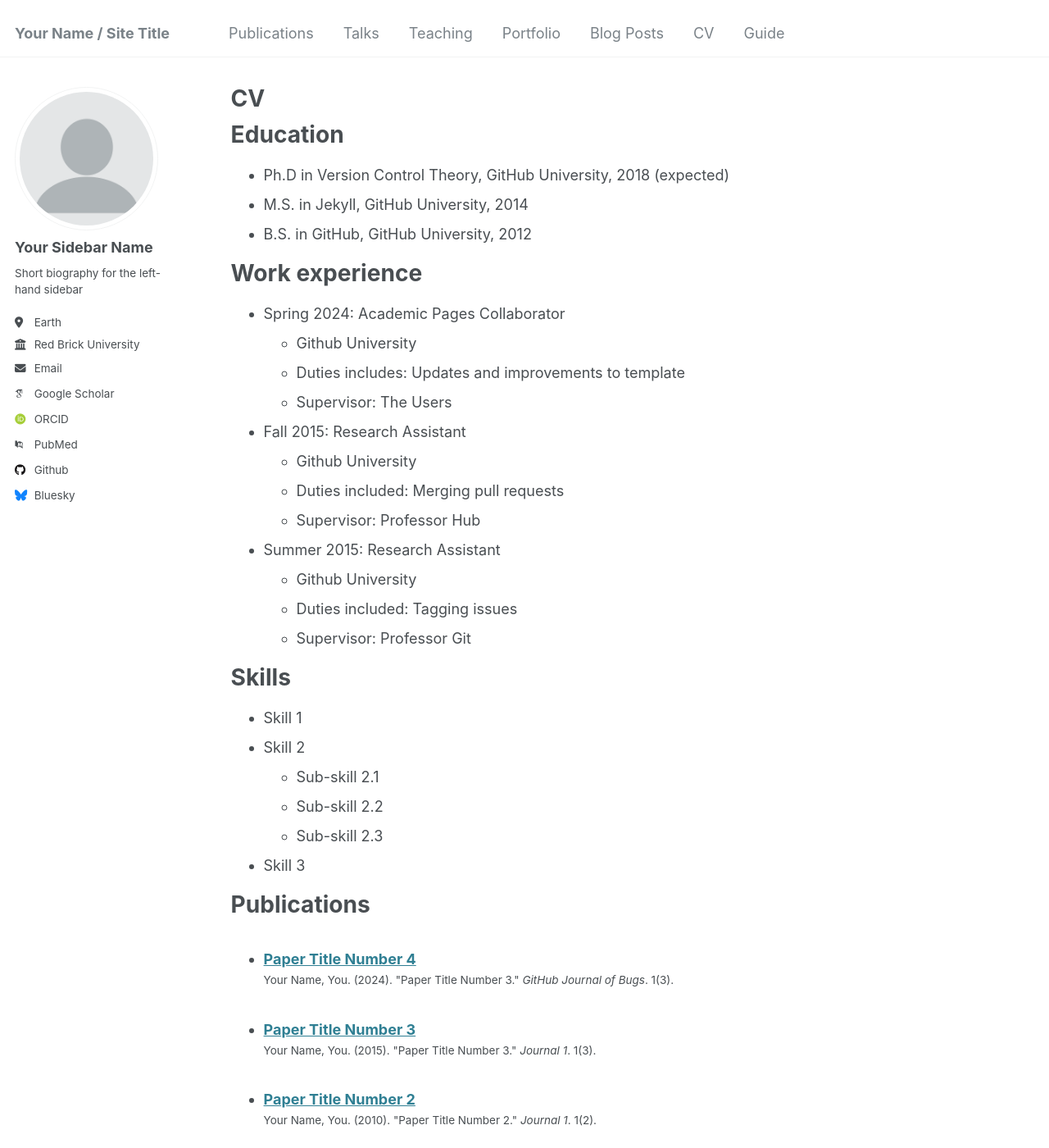
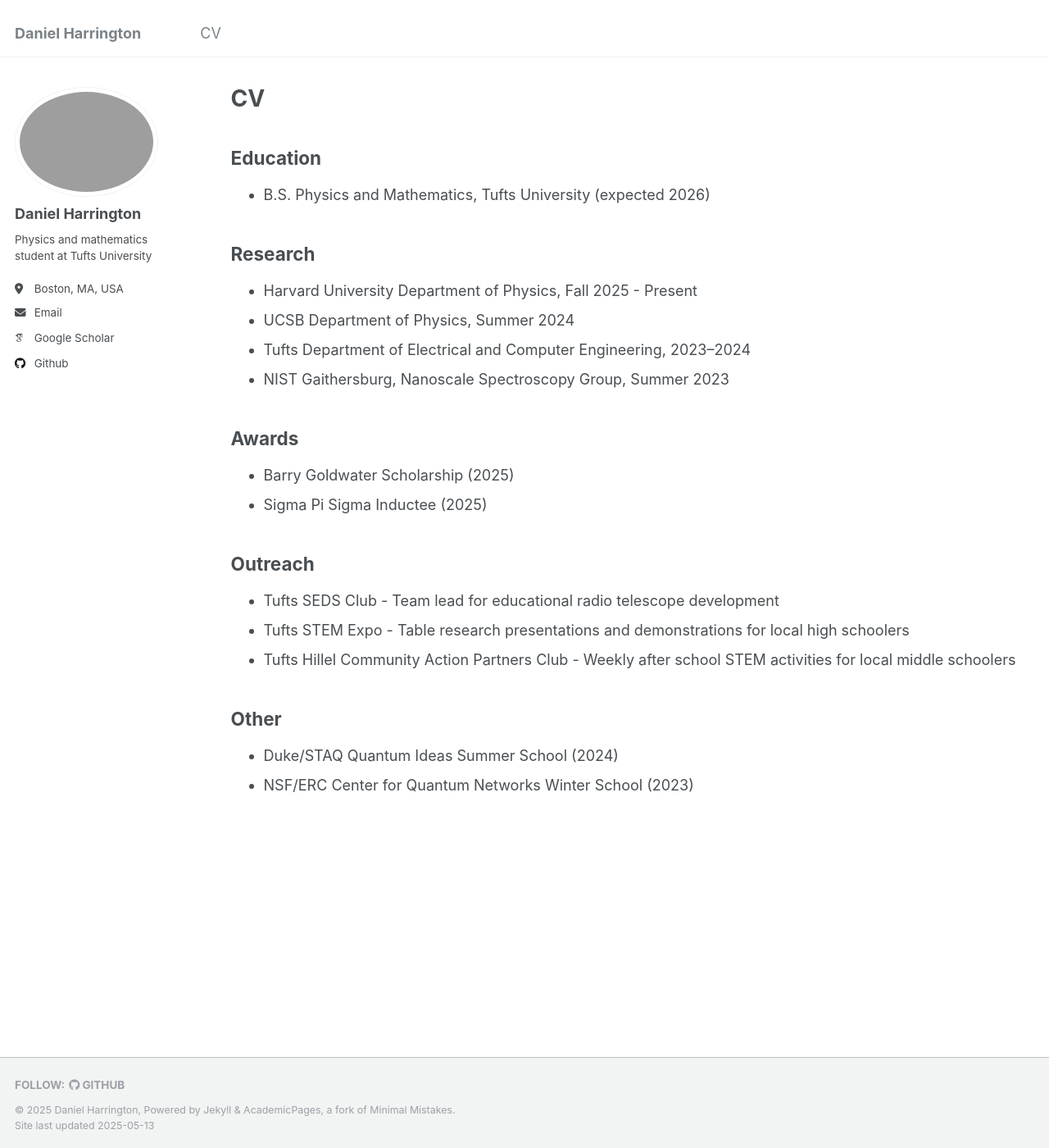
Before and after one commit to dmharrington03/dmharrington03.github.io, a Jekyll site: the page built from _pages/cv.md, in a window 1280 px wide and 1400 px high. Shown: the whole window at 82% size. Built offline with Jekyll 4.4.1, drawn with Linux system fonts in a browser that asks for light colours; some web fonts are replaced; some of the changed text lies outside the part shown.

Commit message:
updated site

```diff
--- a/_config.yml
+++ b/_config.yml
@@ -8,11 +8,11 @@
 
 # Basic Site Settings
 locale                   : "en-US"
-title                    : "Your Name / Site Title"
+title                    : "Daniel Harrington"
 title_separator          : "-"
-name                     : &name "Your Name"
-description              : &description "personal description"
-url                      : https://academicpages.github.io # the base hostname & protocol for your site e.g. "https://[your GitHub username].github.io"
+name                     : &name "Daniel Harrington"
+description              : &description "Physics and mathematics student at Tufts"
+url                      : https://dmharrington03.github.io # the base hostname & protocol for your site e.g. "https://[your GitHub username].github.io"
 baseurl                  : "" # the subpath of your site, e.g. "/blog"
 repository               : "academicpages/academicpages.github.io"
 
@@ -21,22 +21,22 @@ repository               : "academicpages/academicpages.github.io"
 #               Additional customization can be done by editing /_includes/author-profile.html
 author:
   # Biographic information
-  avatar           : "profile.png"
-  name             : "Your Sidebar Name"
+  avatar           : "profile1.png"
+  name             : "Daniel Harrington"
   pronouns         : # example: "she/her"
-  bio              : "Short biography for the left-hand sidebar"
-  location         : "Earth"
-  employer         : "Red Brick University"
+  bio              : "Physics and mathematics student at Tufts University"
+  location         : "Boston, MA, USA"
+  # employer         : "Tufts University"
   uri              : # URL
-  email            : "none@example.org"
+  email            : "dharri24@tufts.edu"
 
   # Academic websites
   arxiv            : # URL - Update with the correct link to your profile
-  googlescholar    : "https://scholar.google.com/citations?user=PS_CX0AAAAAJ"
+  googlescholar    : "https://scholar.google.com/citations?user=uRIlFWQAAAAJ&hl=en"
   impactstory      : # URL
-  orcid            : "http://orcid.org/yourorcidurl"
+  # orcid            : "https://orcid.org/0009-0005-1686-1117"
   semantic         : # URL
-  pubmed           : "https://www.ncbi.nlm.nih.gov/pubmed/?term=john+snow"
+  # pubmed           : "https://www.ncbi.nlm.nih.gov/pubmed/?term=john+snow"
   researchgate     : # URL
   scopus           : # URL
 
@@ -44,12 +44,12 @@ author:
   bitbucket        : # Username - Update with your username on the site
   codepen          : # Username
   dribbble         : # Username
-  github           : "academicpages"
+  github           : "dmharrington03"
   kaggle           : # Username
   stackoverflow    : # User number or user number and name (i.e., use "1" or "1/jeff-atwood")
 
   # Social media
-  bluesky          : "bsky.app" # Replace this with you Bluesky username
+  bluesky          : # "bsky.app" # Replace this with you Bluesky username
   facebook         : # Username
   flickr           : # Username
   foursquare       : # Username
@@ -117,7 +117,7 @@ staticman:
       options:
         format           : "iso8601" # "iso8601" (default), "timestamp-seconds", "timestamp-milliseconds"
 atom_feed:
-  hide                   : false     # change to true to hide the RSS feed in the footer
+  hide                   : true     # change to true to hide the RSS feed in the footer
   path                   : # blank (default) uses feed.xml
 
 
--- a/_includes/footer/custom.html
+++ b/_includes/footer/custom.html
@@ -1,3 +1,3 @@
 <!-- start custom footer snippets -->
-<a href="/sitemap/">Sitemap</a>
+<!-- <a href="/sitemap/">Sitemap</a> -->
 <!-- end custom footer snippets -->
--- a/_pages/cv.md
+++ b/_pages/cv.md
@@ -9,56 +9,28 @@ redirect_from:
 
 {% include base_path %}
 
-Education
-======
-* Ph.D in Version Control Theory, GitHub University, 2018 (expected)
-* M.S. in Jekyll, GitHub University, 2014
-* B.S. in GitHub, GitHub University, 2012
+## Education
+* B.S. Physics and Mathematics, Tufts University (expected 2026)
 
-Work experience
-======
-* Spring 2024: Academic Pages Collaborator
-  * Github University
-  * Duties includes: Updates and improvements to template
-  * Supervisor: The Users
+## Research
 
-* Fall 2015: Research Assistant
-  * Github University
-  * Duties included: Merging pull requests
-  * Supervisor: Professor Hub
+* Harvard University Department of Physics, Fall 2025 - Present
+* UCSB Department of Physics, Summer 2024
+* Tufts Department of Electrical and Computer Engineering, 2023–2024
+* NIST Gaithersburg, Nanoscale Spectroscopy Group, Summer 2023
 
-* Summer 2015: Research Assistant
-  * Github University
-  * Duties included: Tagging issues
-  * Supervisor: Professor Git
+## Awards
 
-Skills
-======
-* Skill 1
-* Skill 2
-  * Sub-skill 2.1
-  * Sub-skill 2.2
-  * Sub-skill 2.3
-* Skill 3
+* Barry Goldwater Scholarship (2025)
+* Sigma Pi Sigma Inductee (2025)
 
-Publications
-======
-  <ul>{% for post in site.publications reversed %}
-    {% include archive-single-cv.html %}
-  {% endfor %}</ul>
+## Outreach
 
-Talks
-======
-  <ul>{% for post in site.talks reversed %}
-    {% include archive-single-talk-cv.html  %}
-  {% endfor %}</ul>
+* Tufts SEDS Club - Team lead for educational radio telescope development
+* Tufts STEM Expo - Table research presentations and demonstrations for local high schoolers
+* Tufts Hillel Community Action Partners Club - Weekly after school STEM activities for local middle schoolers
 
-Teaching
-======
-  <ul>{% for post in site.teaching reversed %}
-    {% include archive-single-cv.html %}
-  {% endfor %}</ul>
+## Other
 
-Service and leadership
-======
-* Currently signed in to 43 different slack teams
+* Duke/STAQ Quantum Ideas Summer School (2024)
+* NSF/ERC Center for Quantum Networks Winter School (2023)
```
Also changed, not shown: _data/authors.yml (+3 -11 lines), _data/navigation.yml (+12 -12 lines), _pages/about.md (+35 -31 lines), images/profile.png (deleted), 2 other files.
